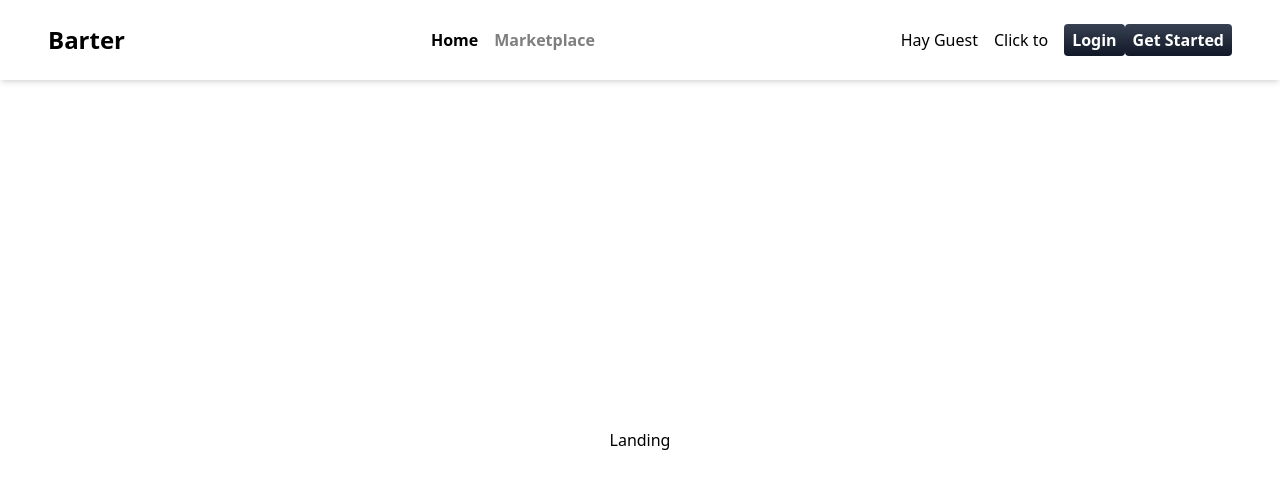
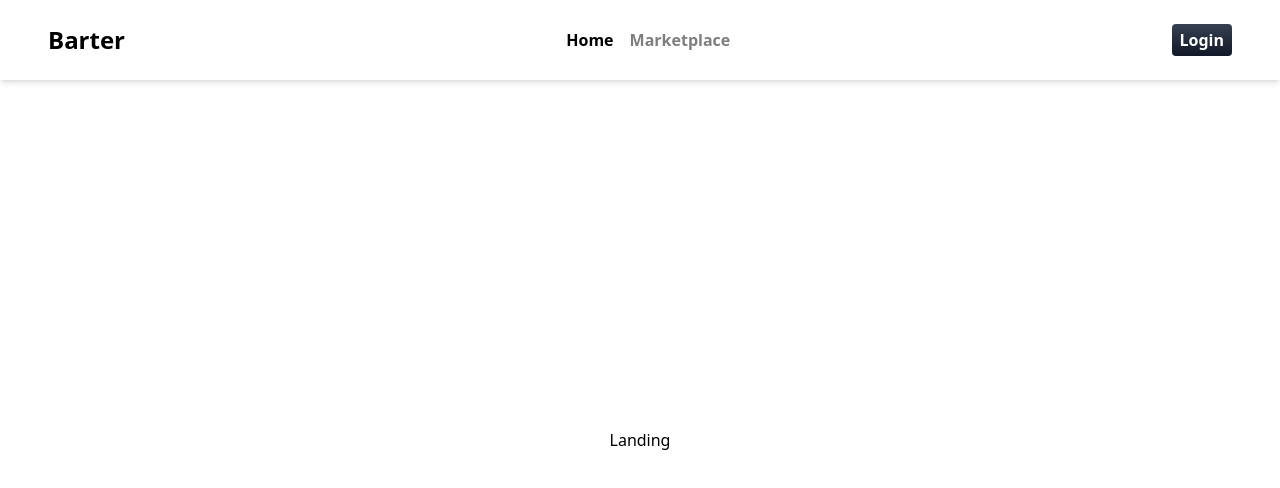
Before and after one commit to tomil740/TeachHub, a React (Vite) app: page / in a window 1280 px wide. Shown: the top 488 px of the page. Built offline with nearby package versions, Linux system fonts and the light colour scheme.

Commit message:
fix some details

```diff
--- a/src/components/Navbar.jsx
+++ b/src/components/Navbar.jsx
@@ -1,13 +1,11 @@
 import { NavLink } from "react-router-dom";
 import NavItem from "./NavItem";
 import { useState } from "react";
-import { userAccountState } from "../authenticationFeature/states/userAccountState";
-import { useRecoilState} from "recoil";
-import AccountMenuItem from "../authenticationFeature/components/AccountMenuItem";
+
+import Login from "./Login.jsx";
 
 const Navbar = () => {
   const [isMobileMenuOpen, setIsMobileMenuOpen] = useState(false);
-    const [LoginState,setLoginState] = useRecoilState(userAccountState);
 
   const links = [
     { text: "Home", linkTo: "/" },
@@ -42,68 +40,9 @@ const Navbar = () => {
 
       {/* Get Started Button (Desktop) */}
       <div className="hidden md:flex">
-        <AccountMenuItem
-          isLogin={LoginState.isAuthenticated}
-          name={LoginState.name}
-          coins={LoginState.coins}
-          onLogout= {()=>
-            setLoginState(
-              {
-                userId: null,
-                name: "Guest",
-                coins: 0,
-                isLoading: false,
-                isAuthenticated: false,
-              }
-            )
-          }
-        />
-
-        {/* Get Started Button (Desktop) */}
-        <div className="hidden md:flex">
-          <button className="rounded bg-gradient-to-b from-gray-700 to-gray-900 px-2 py-1 font-bold text-white transition-all duration-300 hover:to-gray-800">
-            <NavLink to="/">Get Started</NavLink>
-          </button>
-        </div>
-
-        {/* Mobile Burger Menu Icon */}
-        <div className="flex items-center justify-center md:hidden">
-          <button
-            onClick={toggleMobileMenu}
-            className="text-black transition-all duration-300"
-          >
-            {isMobileMenuOpen ? (
-              <span className="text-2xl">&#10005;</span>
-            ) : (
-              <span className="text-3xl">&#9776;</span>
-            )}
-          </button>
-        </div>
-        {/* Mobile Navigation (Hidden on Desktop) */}
-        <ul
-          className={`${
-            isMobileMenuOpen ? "flex" : "hidden"
-          } pagePadding absolute left-0 top-20 w-full flex-col gap-4 bg-gradient-to-b from-gray-700 to-gray-900 py-4 text-white shadow-md md:hidden`}
-        >
-          {links.map((link, index) => {
-            const { text, linkTo } = link;
-            return (
-              <NavItem
-                key={index}
-                text={text}
-                link={linkTo}
-                color="text-white"
-                hideMenu={hideMenu}
-              />
-            );
-          })}
-          <div className="w-full border"></div>
-          <button className="rounded bg-gradient-to-b from-gray-700 to-gray-900 px-2 py-1 font-bold text-white transition-all duration-300 hover:to-gray-800">
-            <NavLink to="/" onClick={hideMenu}>
-              Get Started
-            </NavLink>
-          </button>
-        </ul>
+        <button className="rounded bg-gradient-to-b from-gray-700 to-gray-900 px-2 py-1 font-bold text-white transition-all duration-300 hover:to-gray-800">
+          <NavLink to="/login">Login</NavLink>
+        </button>
       </div>
 
       {/* Mobile Burger Menu Icon */}
@@ -119,7 +58,6 @@ const Navbar = () => {
           )}
         </button>
       </div>
-      {/* Mobile Navigation (Hidden on Desktop) */}
       <ul
         className={`${
           isMobileMenuOpen ? "flex" : "hidden"
@@ -139,8 +77,8 @@ const Navbar = () => {
         })}
         <div className="w-full border"></div>
         <button className="rounded bg-gradient-to-b from-gray-700 to-gray-900 px-2 py-1 font-bold text-white transition-all duration-300 hover:to-gray-800">
-          <NavLink to="/" onClick={hideMenu}>
-            Get Started
+          <NavLink to="/login" onClick={hideMenu}>
+            Login
           </NavLink>
         </button>
       </ul>
--- a/src/compo/SignUp.jsx
+++ b/src/components/SignUp.jsx
@@ -1,5 +1,6 @@
 import React, { useState } from "react";
 import { FaUser, FaEnvelope, FaLock } from "react-icons/fa";
+import { useNavigate } from "react-router-dom";
 
 const SignUp = () => {
   const [step, setStep] = useState(1);
@@ -14,6 +15,8 @@ const SignUp = () => {
   const [education, setEducation] = useState("");
   const [experience, setExperience] = useState("");
   const [profession, setProfession] = useState("");
+
+  const navigate = useNavigate();
 
   const handleContinue = (e) => {
     e.preventDefault();
@@ -33,6 +36,7 @@ const SignUp = () => {
     }
 
     // Redirect to login page
+    navigate("/");
   };
 
   return (
```
Also changed, not shown: src/router/Router.jsx (+8 -4 lines), src/components/Login.jsx (renamed from src/compo/Login.jsx), 1 other file (tests, documents, lock files or other folders).
